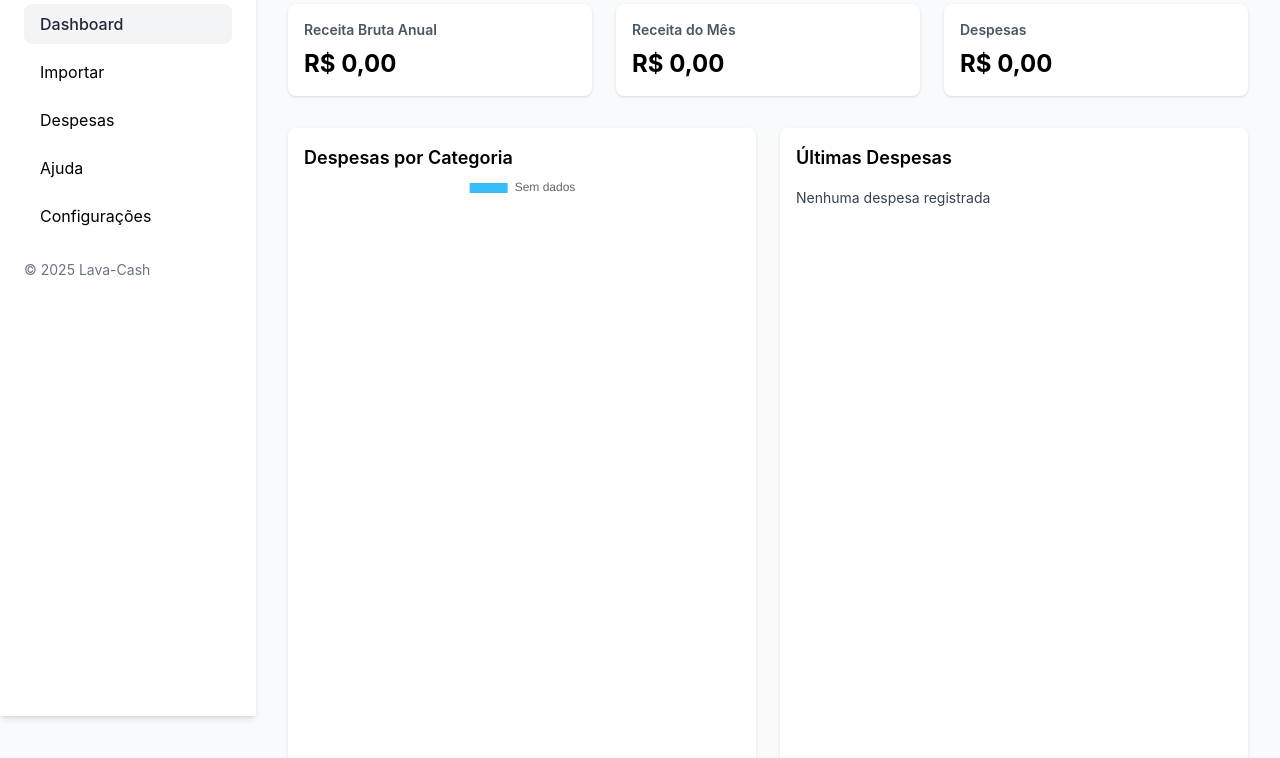
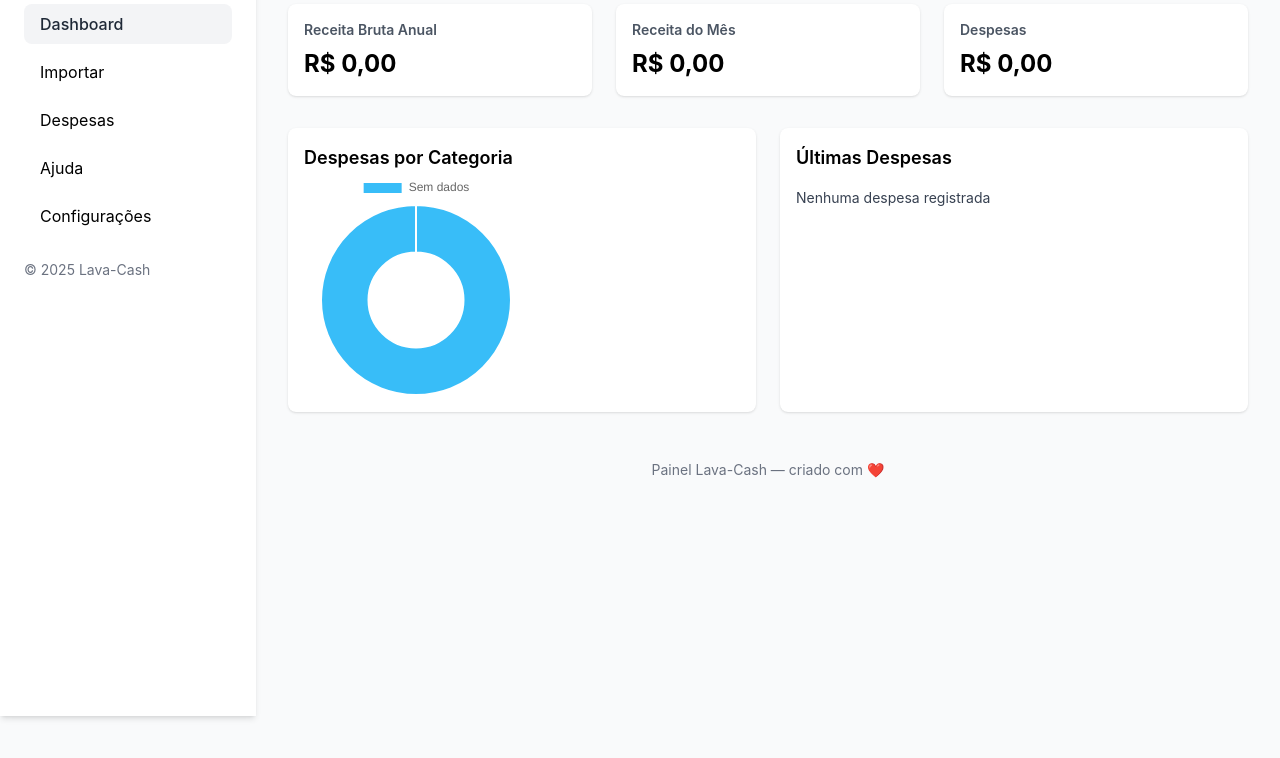
Before and after one commit to iranildofilho2021-collab/Lava-cash, a plain HTML site: page index.html in a window 1280 px wide. Shown: the part 84-842 px from the top of the page. After the commit the page ends 800 px from the top, so only its background shows below. Drawn offline with nearby package versions, Linux system fonts and the light colour scheme.

Commit message:
Update index.html with new content

```diff
--- a/index.html
+++ b/index.html
@@ -27,13 +27,15 @@
 
   <style>
     /* small visual reset to keep layout consistent */
-    html,body{height:100%;}
-    body{font-family:Inter, ui-sans-serif, system-ui, -apple-system, "Segoe UI", Roboto, "Helvetica Neue", Arial;}
+    /* Avoid forcing html/body to 100% height which can cause scroll issues when using fixed sidebars */
+    html { height: 100%; }
+    body { min-height: 100vh; }
+    body { font-family: Inter, ui-sans-serif, system-ui, -apple-system, "Segoe UI", Roboto, "Helvetica Neue", Arial; }
   </style>
 </head>
-<body class="bg-gray-50 min-h-screen">
+<body class="bg-gray-50 min-h-screen overflow-y-auto">
   <!-- Sidebar -->
-  <aside class="w-64 bg-white shadow-md min-h-screen fixed">
+  <aside class="w-64 bg-white shadow-md h-screen fixed">
     <div class="p-6">
       <div class="flex items-center gap-3">
         <svg width="32" height="32" viewBox="0 0 32 32" fill="none" aria-hidden="true"><ellipse cx="16" cy="16" rx="14" ry="14" fill="#38bdf8"/></svg>
@@ -53,7 +55,7 @@
   </aside>
 
   <!-- Main content -->
-  <main class="ml-64 p-8">
+  <main class="ml-64 p-8 pb-16">
     <header class="flex items-center justify-between mb-6">
       <h1 class="text-2xl font-bold text-gray-800">Dashboard</h1>
       <div class="text-sm text-gray-600">Resumo rápido — Lava-Cash</div>
@@ -79,7 +81,9 @@
     <section class="mt-8 grid grid-cols-1 lg:grid-cols-2 gap-6">
       <div class="bg-white p-4 rounded-lg shadow">
         <h3 class="text-lg font-semibold">Despesas por Categoria</h3>
-        <canvas id="chartExpenses" width="400" height="200" aria-label="Gráfico de despesas" role="img"></canvas>
+        <div class="w-full h-56">
+          <canvas id="chartExpenses" class="w-full h-full" aria-label="Gráfico de despesas" role="img"></canvas>
+        </div>
       </div>
 
       <div class="bg-white p-4 rounded-lg shadow">
@@ -90,6 +94,7 @@
       </div>
     </section>
 
+    <footer class="mt-12 text-center text-sm text-gray-500">Painel Lava-Cash — criado com ❤️</footer>
   </main>
 
   <!-- Small script: ensure any <img> will use lazy loading and add minimal accessibility fixes -->
@@ -110,7 +115,7 @@
             labels: ['Sem dados'],
             datasets: [{ data: [1], backgroundColor: ['#38bdf8'] }]
           },
-          options: { responsive: true, maintainAspectRatio: false }
+          options: { responsive: true, maintainAspectRatio: true }
         });
       }
     }
```
